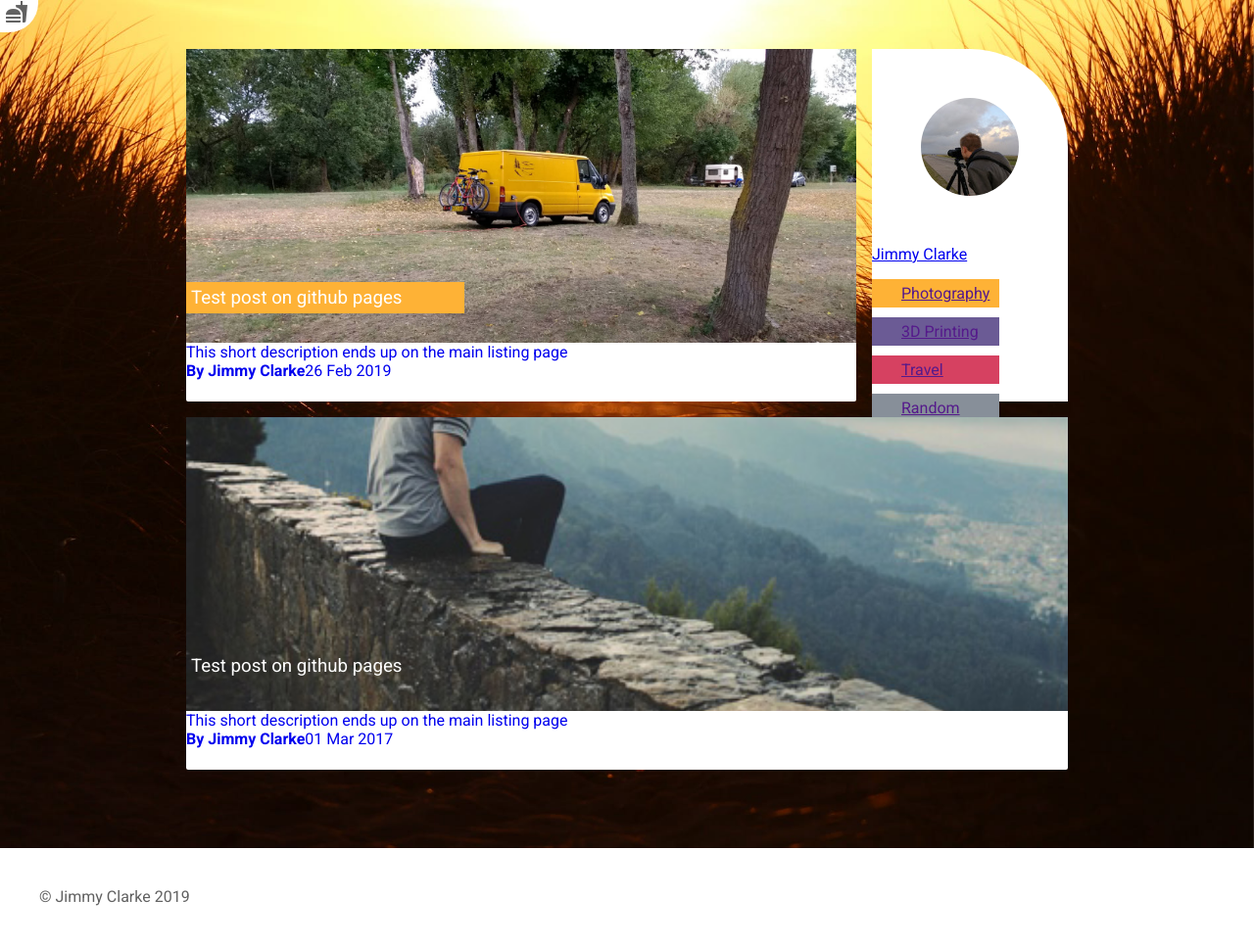
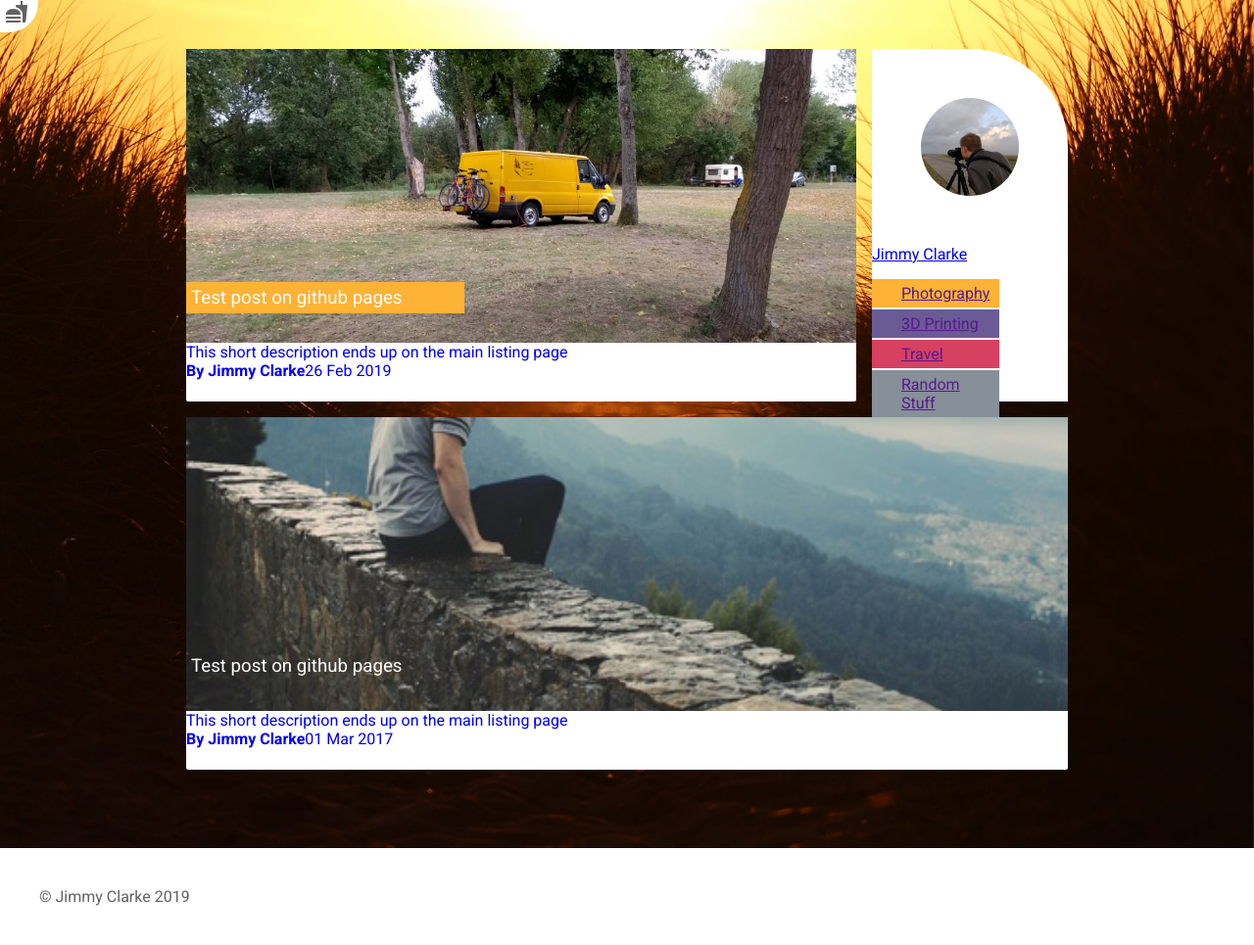
Before and after one commit to jimmyclarke113/jimmyclarke113.github.io, a Jekyll site: the page built from index.html, in a window 1280 px wide. Shown: the whole page at 98% size. Built offline with Jekyll 4.4.1, drawn with Linux system fonts in a browser that asks for light colours.

Commit message:
Update styles2019.css

```diff
--- a/css/styles2019.css
+++ b/css/styles2019.css
@@ -45,7 +45,7 @@
 }
 .menu li{
   padding: 5px 5px 5px 30px;
-  margin: 10px 0;
+  margin: 2px 0;
 }
 .menu .logo{
   background-image:url('images/jc_round_2019.jpg');
```
